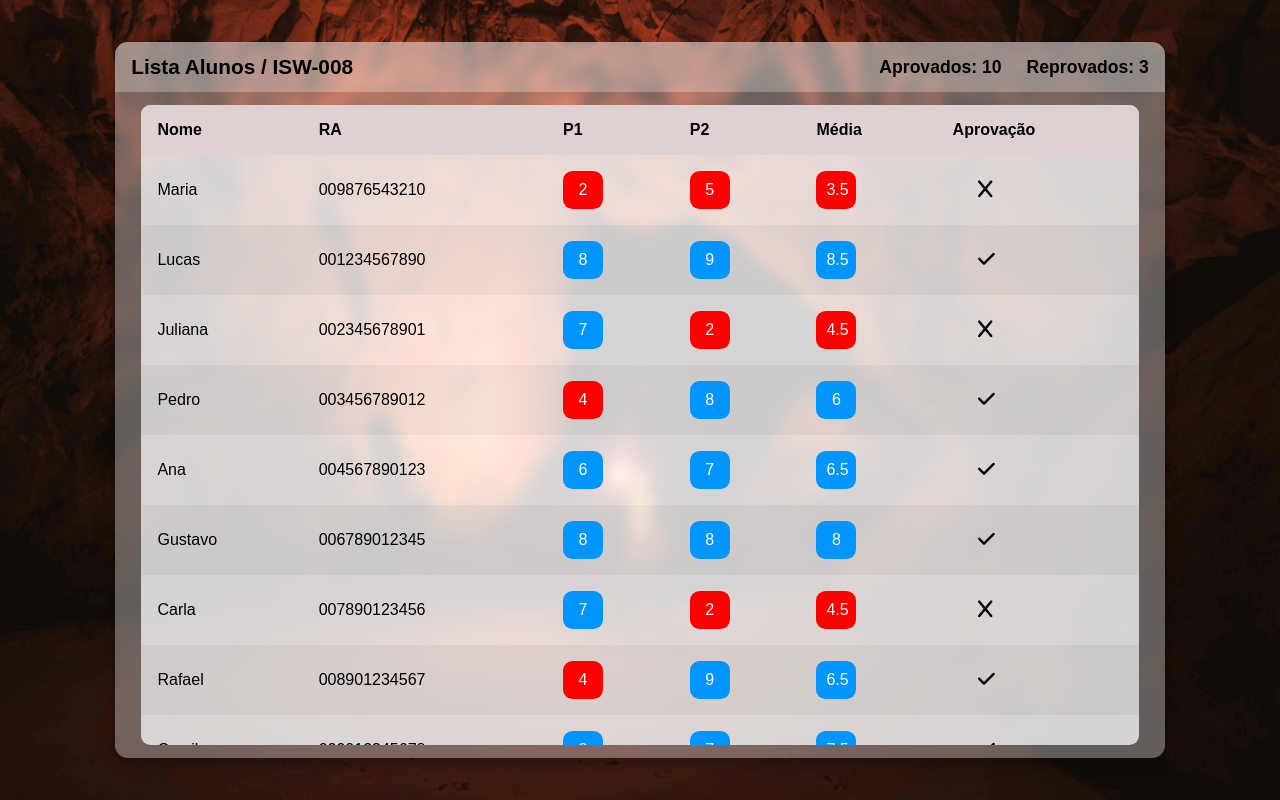
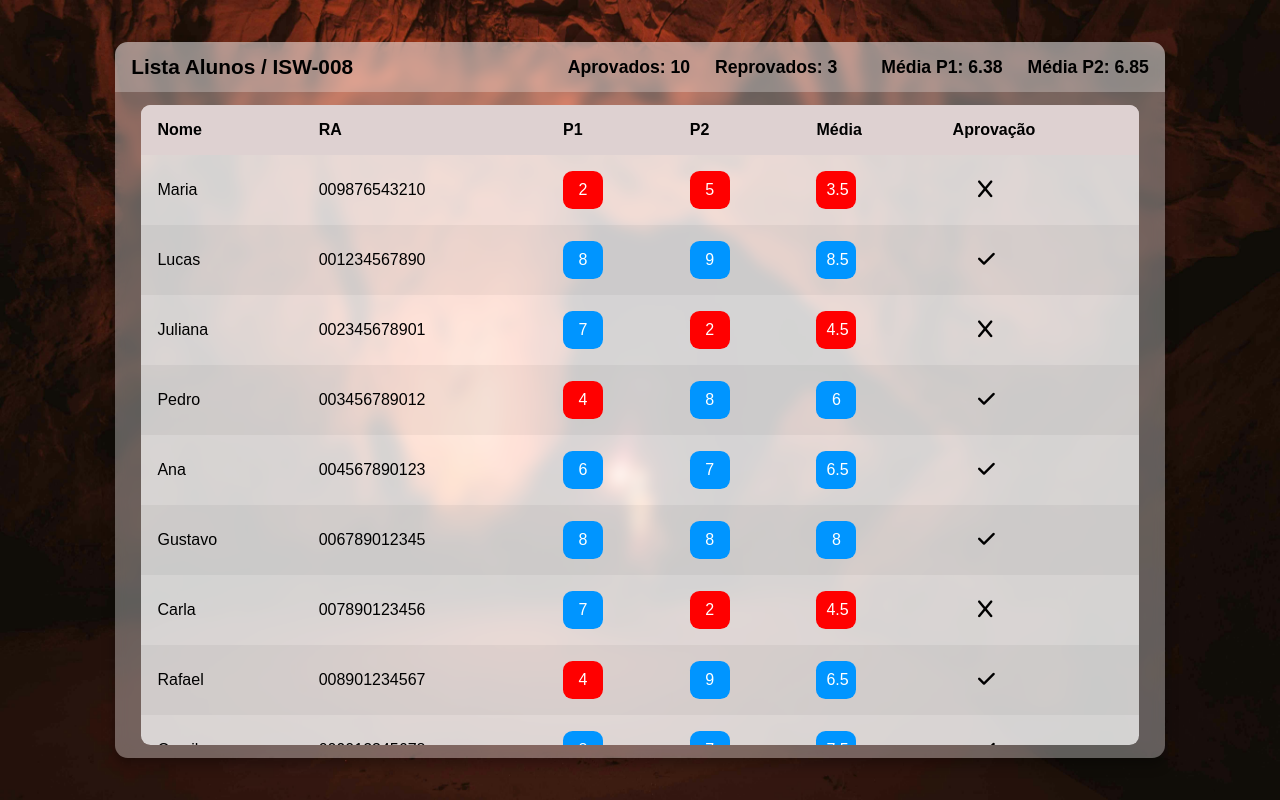
Before and after one commit to SenaNilo/JSON-Para-Table, a plain HTML site: page index.html in a window 1280 px wide. Drawn offline with Linux system fonts and the light colour scheme.

Commit message:
media das P e pequenos ajustes no visual

```diff
--- a/index.html
+++ b/index.html
@@ -17,6 +17,9 @@
             <div class="aprovacao">
                 <h2>Aprovados: <span id="qtdAproved"></span></h2>
                 <h2>Reprovados: <span id="qtdReproved"></span></h2>
+                <br>
+                <h2>Média P1: <span id="mediaP1"></span></h2>
+                <h2>Média P2: <span id="mediaP2"></span></h2>
 
             </div>
         </div>
--- a/main.css
+++ b/main.css
@@ -46,6 +46,12 @@ h2{
     align-items: center;
 }
 .aprovacao h2:first-of-type{
+    margin-right: 25px;
+}
+.aprovacao h2:nth-of-type(2){
+    margin-right: 2.5em;
+}
+.aprovacao h2:nth-of-type(3){
     margin-right: 25px;
 }
 
--- a/main.js
+++ b/main.js
@@ -96,14 +96,15 @@ function createLsAlunos(){
 }
 
 function lista_Siga(lsAluno){
-    var mediaAluno = 0;
+    var mediaAluno, mediaP1, mediaP2, somaP1 = 0, somaP2 = 0;
+    var qtdAproved = 0, qtdReproved = 0;
     var nota = "good"; // or bad
-    var qtdAproved = 0;
-    var qtdReproved = 0;
     var htmlCode = "<tr>";
 
     for(let i = 0; i < lsAluno.length; i++){
         mediaAluno = (lsAluno[i].notaP1 + lsAluno[i].notaP2) / 2;
+        somaP1 += lsAluno[i].notaP1;
+        somaP2 += lsAluno[i].notaP2;
 
         htmlCode += "<td>" + lsAluno[i].nome + "</td>"
                 +  "<td>" + lsAluno[i].ra + "</td>";
@@ -126,6 +127,14 @@ function lista_Siga(lsAluno){
         }
         htmlCode += "</tr>";
     }
+    mediaP1 = somaP1 / lsAluno.length;
+    mediaP2 = somaP2 / lsAluno.length;
+    let elementP1 = document.getElementById("mediaP1");
+    elementP1.innerHTML = mediaP1.toFixed(2);
+    let elementP2 = document.getElementById("mediaP2");
+    elementP2.innerHTML = mediaP2.toFixed(2);
+
+
     let aproved = document.getElementById("qtdAproved");
     aproved.innerHTML = qtdAproved;
     let reproved = document.getElementById("qtdReproved");
```
